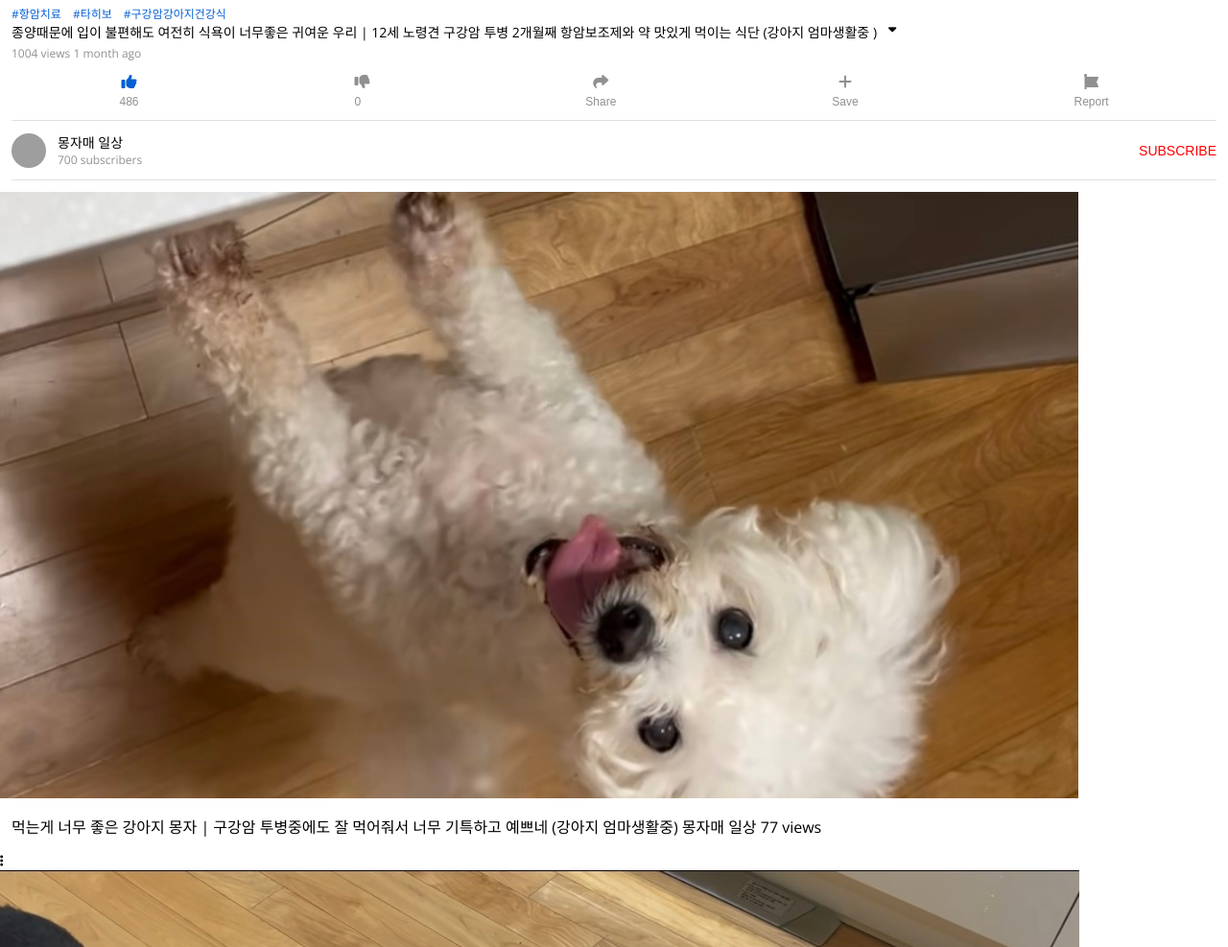
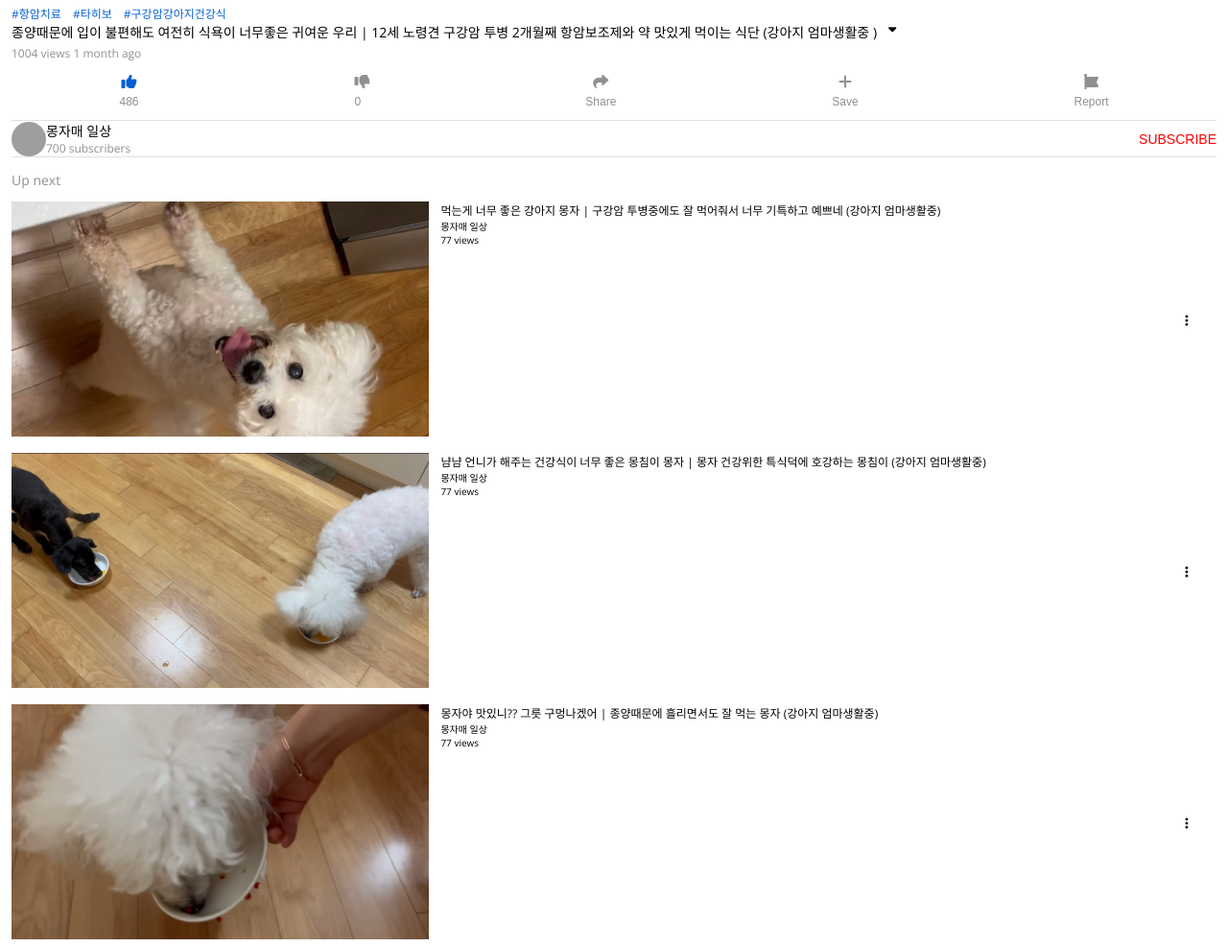
Before and after one commit to Parkssujin/youtube, a plain HTML site: page index.html in a window 1280 px wide. Shown: the part 560-1547 px from the top of the page at 96% size. Drawn offline with nearby package versions, Linux system fonts and the light colour scheme; grey boxes are pictures that could not be loaded.

Commit message:
CSS-Up Next

```diff
--- a/index.html
+++ b/index.html
@@ -66,30 +66,33 @@
         </div>
     </section>
     <section class="Upnext">
+        <span class="title">Up next</span>
         <ul>
             <li class="item">
-                <img src="image/image01.png" alt="썸네일이미지" />
+                <div class="img">
+                    <img src="image/image01.png" alt="썸네일이미지" /></div>
                 <div class="info">
                     <span class="title">먹는게 너무 좋은 강아지 몽자 | 구강암 투병중에도 잘 먹어줘서 너무 기특하고 예쁘네 &#40;강아지 엄마생활중&#41;</span>
-                    <span class="neme">몽자매 일상</span>
+                    <span class="name">몽자매 일상</span>
                     <span class="views">77 views</span>
                 </div>
                 <button class="moreBtn"><i class="fas fa-ellipsis-v"></i></button>
             </li>
             <li class="item">
-                <img src="image/image02.png" alt="썸네일이미지" />
+                <div class="img">
+                    <img src="image/image02.png" alt="썸네일이미지" /></div>
                 <div class="info">
                     <span class="title">냠냠 언니가 해주는 건강식이 너무 좋은 몽침이 몽자 | 몽자 건강위한 특식덕에 호강하는 몽침이 &#40;강아지 엄마생활중&#41;</span>
-                    <span class="neme">몽자매 일상</span>
+                    <span class="name">몽자매 일상</span>
                     <span class="views">77 views</span>
                 </div>
                 <button class="moreBtn"><i class="fas fa-ellipsis-v"></i></button>
             </li>
             <li class="item">
-                <img src="image/image03.png" alt="썸네일이미지" />
+                <div class="img"> <img src="image/image03.png" alt="썸네일이미지" /></div>
                 <div class="info">
                     <span class="title">몽자야 맛있니?? 그릇 구멍나겠어 | 종양때문에 흘리면서도 잘 먹는 몽자 &#40;강아지 엄마생활중&#41;</span>
-                    <span class="neme">몽자매 일상</span>
+                    <span class="name">몽자매 일상</span>
                     <span class="views">77 views</span>
                 </div>
                 <button class="moreBtn"><i class="fas fa-ellipsis-v"></i></button>
--- a/src/style.css
+++ b/src/style.css
@@ -77,7 +77,7 @@ header .icons .fa-search {
     max-height: 500px;
 }
 
-.info {
+body > .info {
     padding: var(--padding);
 }
 
@@ -179,3 +179,45 @@ header .icons .fa-search {
 }
 
 /* up Next */
+.Upnext {
+    padding: 0 var(--padding);
+}
+
+.Upnext > .title {
+    font-size: var(--font-medium);
+    color: var(--grey-dark-color);
+    margin-bottom: calc(var(--padding) / 2);
+}
+
+.Upnext .item {
+    display: flex;
+    margin-top: var(--padding);
+}
+
+.Upnext .item .img {
+    flex: 1 1 35%;
+    margin-right: var(--padding);
+}
+
+.Upnext .item .img img {
+    width: 100%;
+}
+
+.Upnext .item .info {
+    flex: 1 1 60%;
+    display: flex;
+    flex-direction: column;
+}
+
+.Upnext .item .moreBtn {
+    flex: 1 1 5%;
+}
+
+.Upnext .item .info .title {
+    font-size: var(--font-small);
+}
+
+.Upnext .item .info .name,
+.Upnext .item .info .views {
+    font-size: var(--font-micro);
+}
```
